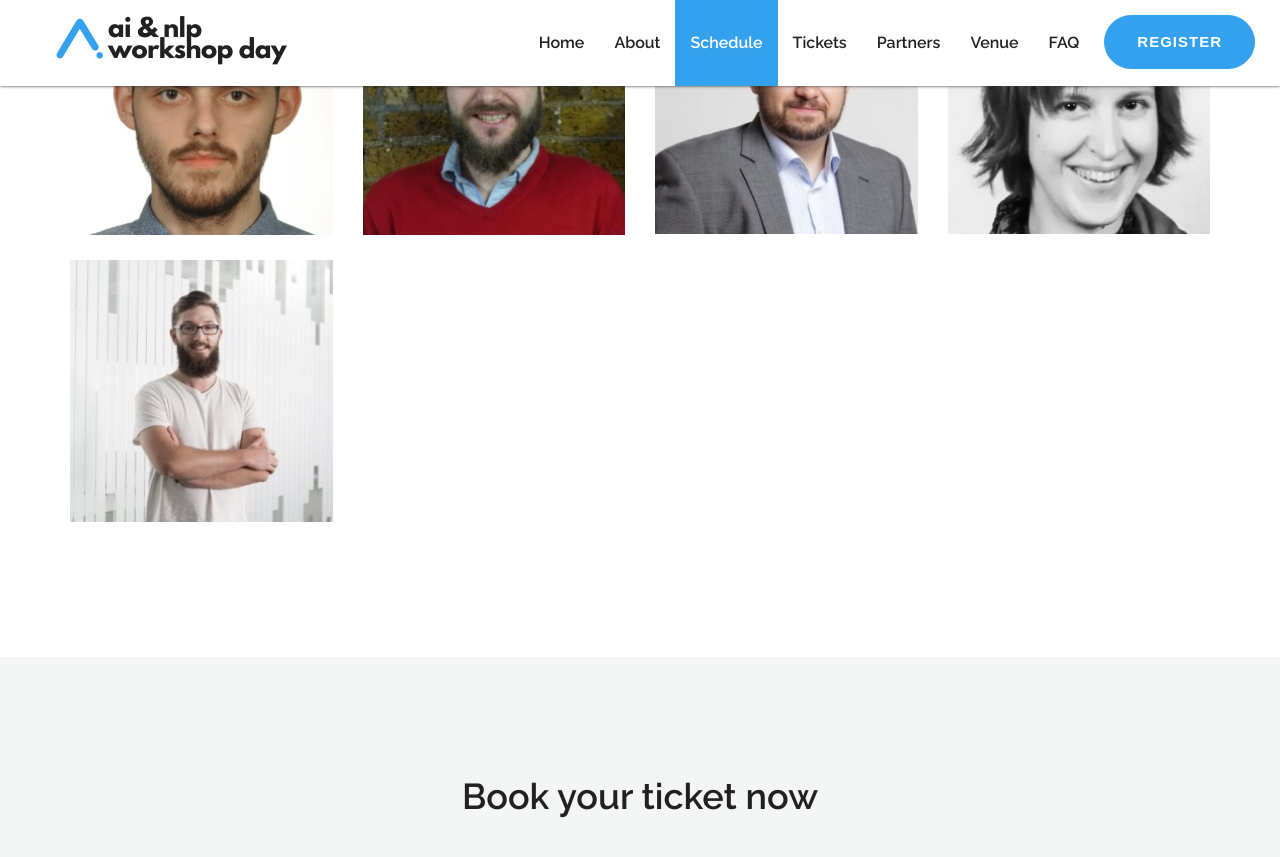
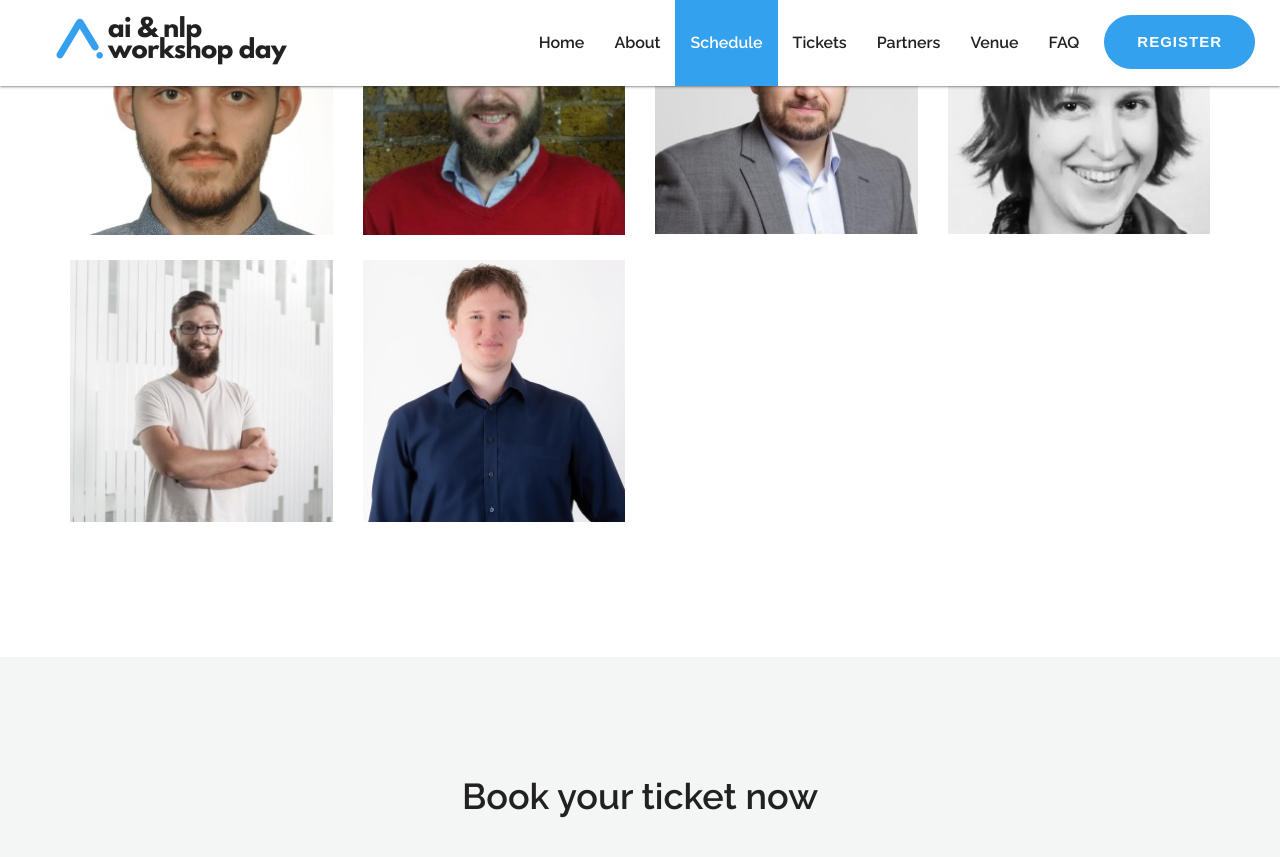
Before and after one commit to nlpday/nlpday-19, a Jekyll site: the page built from index.html, in a window 1280 px wide and 900 px high, scrolled down 3585 px. Shown: the top 857 px of the window. Built offline with Jekyll 4.4.1, drawn with Linux system fonts in a browser that asks for light colours; nearby versions of some CDN libraries; library files that are not in the unit come from our copies.

Commit message:
szmit, sigdelta

```diff
--- a/_includes/index/speakers.html
+++ b/_includes/index/speakers.html
@@ -52,6 +52,19 @@
                                                 </div>
                                                 <div class="speaker-info">
                                                     <h4>Kamil Mrzygłód</h4>
+                                                    <ul class="list-inline speaker-social">
+                                                    </ul>
+                                                </div>
+                                            </div>
+                                        </div>
+                                        <div class="col-md-6 col-sm-6" style="
+">
+                                            <div class="speaker-box">
+                                                <div class="img-block">
+                                                    <img src="assets/img/speaker/rszmit.JPG" alt="" class="img-responsive">
+                                                </div>
+                                                <div class="speaker-info">
+                                                    <h4>Radosław Szmit</h4>
                                                     <ul class="list-inline speaker-social">
                                                     </ul>
                                                 </div>
--- a/_includes/index/sponsors.html
+++ b/_includes/index/sponsors.html
@@ -21,12 +21,13 @@
                     <h2>Our Sponsors</h2>
                 </div>
                 <div class="row">
-                    <div class="col-md-4 col-sm-4 wow fadeInUp" data-wow-delay=".2s">
+                    <div class="col-md-6 col-sm-6 wow fadeInUp" data-wow-delay=".2s">
                         <div class="sponsor"> <a href="https://talkie.ai/" target="_blank"><img src="assets/img/client/talkieai.png" alt="" class="img-responsive center-block"></a> </div>
                     </div>
                 </div>
+                <br>
                 <div class="row">
-                    <div class="col-md-4 col-sm-4 wow fadeInUp" data-wow-delay=".2s">
+                    <div class="col-md-6 col-sm-6 wow fadeInUp" data-wow-delay=".2s">
                         <div class="sponsor"> <a href="https://sigdelta.com/" target="_blank"><img src="assets/img/client/sigdelta.png" alt="" class="img-responsive center-block"></a> </div>
                     </div>
                 </div>
```
Also changed, not shown: assets/img/client/sigdelta.png, assets/img/speaker/rszmit.jpg (added).
